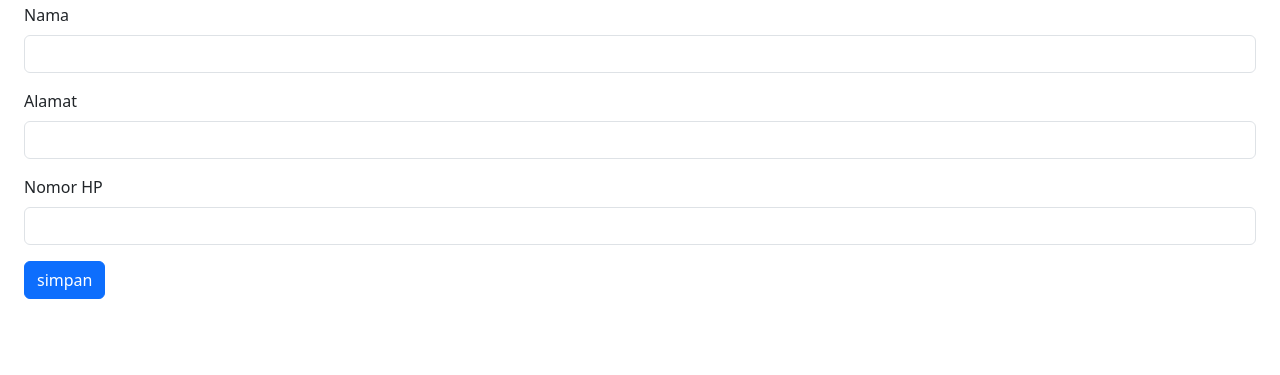
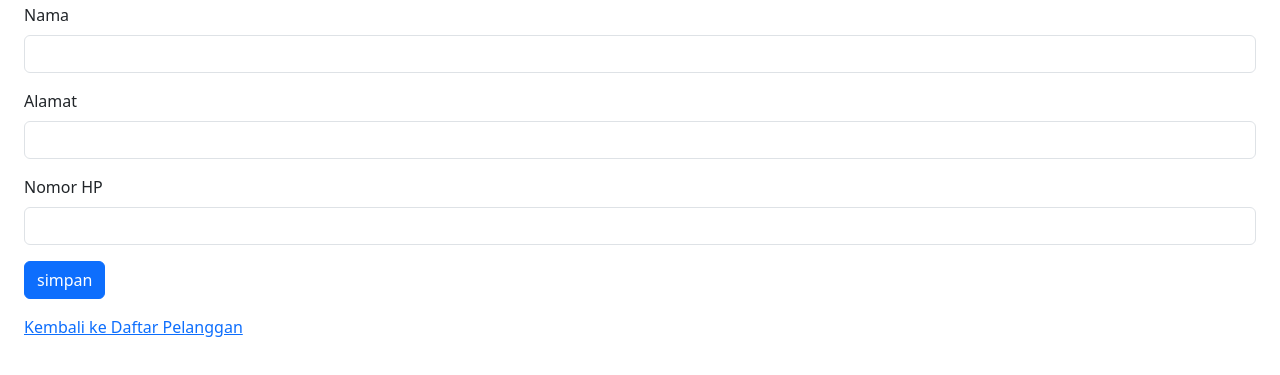
Before and after one commit to nurulhikmahaulia/pelanggan, a plain HTML site: page formtambah.html in a window 1280 px wide. Shown: the part 77-452 px from the top of the page. Drawn offline with nearby package versions, Linux system fonts and the light colour scheme.

Commit message:
menambah link kembali ke daftar pelanggan

```diff
--- a/formtambah.html
+++ b/formtambah.html
@@ -35,6 +35,7 @@
      <button class="btn btn-primary" id="tombolsimpan">simpan</button>
   </form>
 
+    <a href="index.html">Kembali ke Daftar Pelanggan</a>
   <script type="module">
     import { tambahPelanggan } from "./main.js";
 
```
Also changed, not shown: formubah.html (+1 -1 lines).
